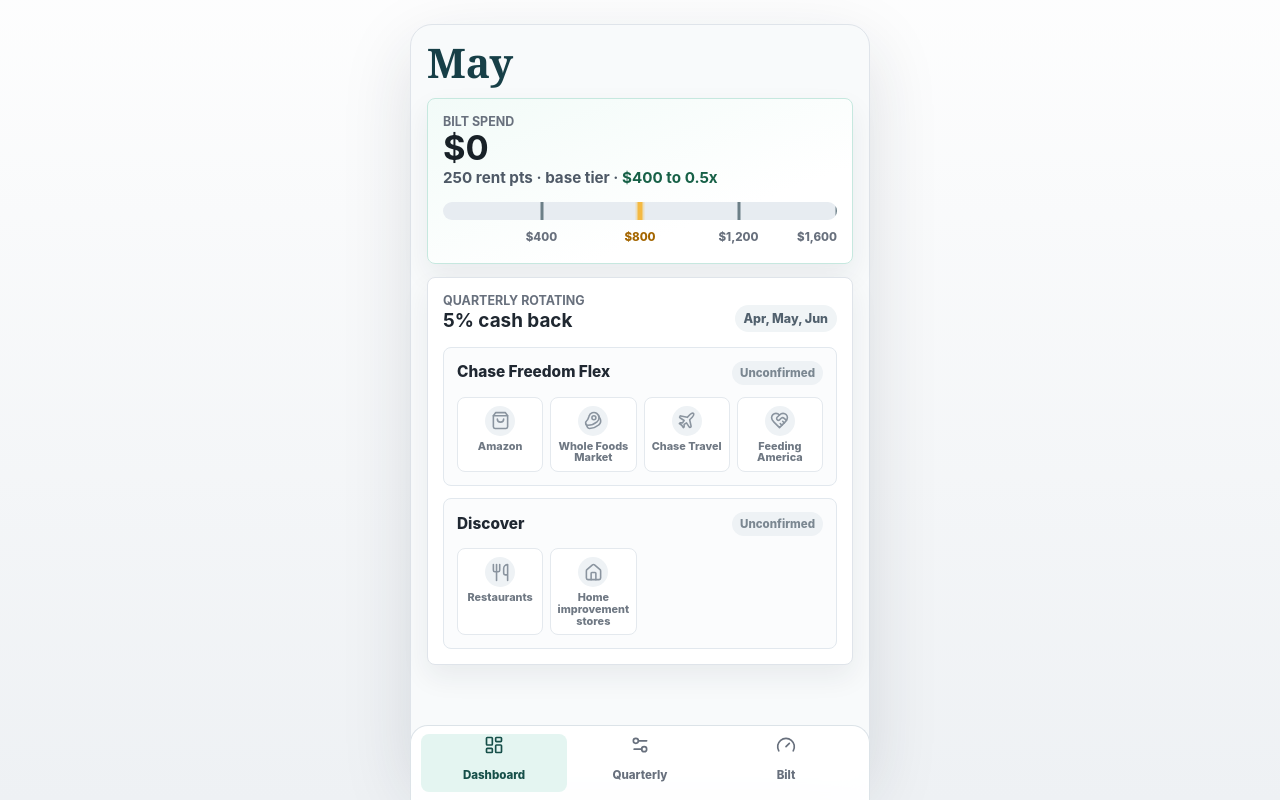
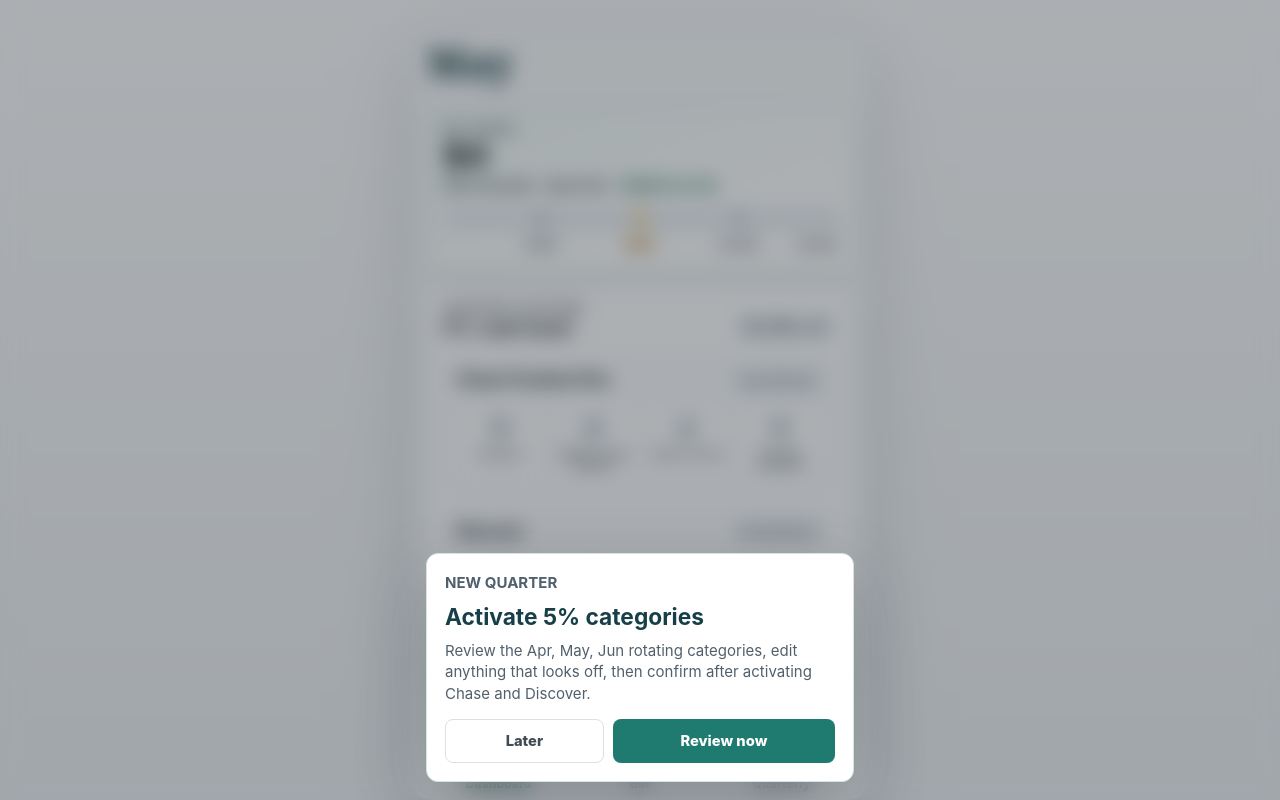
Before and after one commit to AMYFYJ/credit-card-rewards-tracker, a React (Vite) app: page / in a window 1280 px wide. Built offline with nearby package versions, Linux system fonts and the light colour scheme.

Commit message:
Polish quarterly rewards experience

```diff
--- a/src/App.tsx
+++ b/src/App.tsx
@@ -1,16 +1,17 @@
 import { useEffect, useMemo, useState } from 'react';
+import type { ReactElement, SVGProps } from 'react';
 import {
   BadgeDollarSign,
   Beef,
+  Car,
   HeartHandshake,
   Home,
   Fuel,
-  Gauge,
   LayoutDashboard,
   LucideIcon,
   Music,
   Plane,
-  Settings2,
+  BadgePercent,
   ShoppingBag,
   ShoppingCart,
   Store,
@@ -20,6 +21,7 @@
 } from 'lucide-react';
 
 type TabId = 'dashboard' | 'setup' | 'bilt';
+type TabIcon = LucideIcon | ((props: SVGProps<SVGSVGElement> & { size?: number }) => ReactElement);
 
 type RewardsState = {
   quarterMonths: string;
@@ -28,6 +30,7 @@
   chaseActivated: boolean;
   discoverActivated: boolean;
   confirmedQuarterKey: string;
+  reminderDismissedQuarterKey: string;
   biltSpend: number;
 };
 
@@ -49,6 +52,12 @@
   discoverSourceUrl: string;
 };
 
+type AlwaysOnReward = {
+  label: string;
+  rate: string;
+  icon: LucideIcon;
+};
+
 const STORAGE_KEY = 'credit-card-rewards-tracker:v1';
 const RENT_AMOUNT = 1600;
 const PERSONAL_TARGET = 800;
@@ -60,14 +69,40 @@
   chaseActivated: false,
   discoverActivated: false,
   confirmedQuarterKey: '',
+  reminderDismissedQuarterKey: '',
   biltSpend: 0,
 };
 
-const tabs: Array<{ id: TabId; label: string; icon: typeof LayoutDashboard }> = [
+const tabs: Array<{ id: TabId; label: string; icon: TabIcon }> = [
   { id: 'dashboard', label: 'Dashboard', icon: LayoutDashboard },
-  { id: 'setup', label: 'Quarterly', icon: Settings2 },
-  { id: 'bilt', label: 'Bilt', icon: Gauge },
+  { id: 'bilt', label: 'Bilt', icon: BiltLogoIcon },
+  { id: 'setup', label: 'Quarterly', icon: BadgePercent },
 ];
+
+function BiltLogoIcon({
+  size = 20,
+  ...props
+}: SVGProps<SVGSVGElement> & { size?: number }): ReactElement {
+  return (
+    <svg
+      width={size}
+      height={size}
+      viewBox="0 0 24 24"
+      fill="none"
+      xmlns="http://www.w3.org/2000/svg"
+      {...props}
+    >
+      <path
+        d="M4 5h16v14H4V5Z"
+        stroke="currentColor"
+        strokeWidth="1.8"
+        strokeLinejoin="round"
+      />
+      <path d="M4 9.2h16M4 13.4h16" stroke="currentColor" strokeWidth="1.8" />
+      <path d="M9.1 5v4.2M14.6 9.2v4.2M10.8 13.4V19" stroke="currentColor" strokeWidth="1.8" />
+    </svg>
+  );
+}
 
 const housingTiers: HousingTier[] = [
   { spendNeeded: 400, label: '25%', multiplier: 0.5, points: 800 },
@@ -90,6 +125,33 @@
   },
 };
 
+const alwaysOnRewards: Array<{
+  cardName: string;
+  sourceName: string;
+  sourceUrl: string;
+  rewards: AlwaysOnReward[];
+}> = [
+  {
+    cardName: 'Chase Freedom Flex',
+    sourceName: 'Chase',
+    sourceUrl: 'https://creditcards.chase.com/cash-back-credit-cards/freedom/flex',
+    rewards: [
+      { label: 'Chase Travel', rate: '5%', icon: Plane },
+      { label: 'Dining', rate: '3%', icon: Utensils },
+      { label: 'Drugstores', rate: '3%', icon: Store },
+      { label: 'Lyft', rate: '2%', icon: Car },
+      { label: 'Everything else', rate: '1%', icon: Tag },
+    ],
+  },
+  {
+    cardName: 'Discover',
+    sourceName: 'Discover',
+    sourceUrl: 'https://www.discover.com/credit-cards/cash-back/cashback-bonus.html',
+    rewards: [{ label: 'All purchases', rate: '1%', icon: BadgeDollarSign }],
+  },
+];
+
+
 function loadState(): RewardsState {
   try {
     const saved = window.localStorage.getItem(STORAGE_KEY);
@@ -106,6 +168,7 @@
       chaseActivated: Boolean(parsed.chaseActivated),
       discoverActivated: Boolean(parsed.discoverActivated),
       confirmedQuarterKey: parsed.confirmedQuarterKey ?? '',
+      reminderDismissedQuarterKey: parsed.reminderDismissedQuarterKey ?? '',
     };
   } catch {
     return DEFAULT_STATE;
@@ -155,6 +218,15 @@
     .filter(Boolean);
 }
 
+function toTitleCase(value: string): string {
+  return value.replace(/\S+/g, (word) => {
+    if (/^[A-Z]{2,}$/.test(word)) {
+      return word;
+    }
+    return `${word.charAt(0).toUpperCase()}${word.slice(1).toLowerCase()}`;
+  });
+}
+
 function getHousingProgress(spend: number) {
   const unlockedTier = [...housingTiers].reverse().find((tier) => spend >= tier.spendNeeded);
   const nextTier = housingTiers.find((tier) => spend < tier.spendNeeded);
@@ -177,6 +249,9 @@
   const currentQuarterKey = useMemo(() => getCurrentQuarterKey(), []);
   const currentQuarterSuggestion = categorySuggestions[currentQuarterKey] ?? null;
   const housingProgress = useMemo(() => getHousingProgress(state.biltSpend), [state.biltSpend]);
+  const shouldShowQuarterReminder =
+    state.confirmedQuarterKey !== currentQuarterKey &&
+    state.reminderDismissedQuarterKey !== currentQuarterKey;
 
   useEffect(() => {
     window.localStorage.setItem(STORAGE_KEY, JSON.stringify(state));
@@ -195,6 +270,10 @@
       chaseActivated: false,
       discoverActivated: false,
       confirmedQuarterKey: '',
+      reminderDismissedQuarterKey:
+        current.reminderDismissedQuarterKey === currentQuarterSuggestion.key
+          ? ''
+          : current.reminderDismissedQuarterKey,
     }));
   }, [currentQuarterSuggestion, state.confirmedQuarterKey]);
 
@@ -204,6 +283,17 @@
 
   return (
     <main className="app-shell">
+      {shouldShowQuarterReminder && (
+        <QuarterReminderModal
+          quarterMonths={state.quarterMonths}
+          onReview={() => {
+            updateState('reminderDismissedQuarterKey', currentQuarterKey);
+            setActiveTab('setup');
+          }}
+          onDismiss={() => updateState('reminderDismissedQuarterKey', currentQuarterKey)}
+        />
+      )}
+
       {activeTab === 'dashboard' && (
         <header className="app-header app-header--dashboard">
           <h1>{monthName}</h1>
@@ -250,6 +340,42 @@
         })}
       </nav>
     </main>
+  );
+}
+
+function QuarterReminderModal({
+  quarterMonths,
+  onReview,
+  onDismiss,
+}: {
+  quarterMonths: string;
+  onReview: () => void;
+  onDismiss: () => void;
+}) {
+  return (
+    <div className="modal-backdrop" role="presentation">
+      <section
+        className="quarter-reminder-modal"
+        role="dialog"
+        aria-modal="true"
+        aria-labelledby="quarter-reminder-title"
+      >
+        <p className="eyebrow">New quarter</p>
+        <h2 id="quarter-reminder-title">Activate 5% categories</h2>
+        <p>
+          Review the {quarterMonths} rotating categories, edit anything that looks off, then confirm
+          after activating Chase and Discover.
+        </p>
+        <div className="modal-actions">
+          <button type="button" className="secondary-button" onClick={onDismiss}>
+            Later
+          </button>
+          <button type="button" className="primary-button" onClick={onReview}>
+            Review now
+          </button>
+        </div>
+      </section>
+    </div>
   );
 }
 
@@ -354,7 +480,7 @@
       <span>
         <Icon size={19} aria-hidden="true" />
       </span>
-      <strong>{category}</strong>
+      <strong>{toTitleCase(category)}</strong>
     </div>
   );
 }
@@ -471,28 +597,29 @@
 
     updateState('chaseActivated', true);
     updateState('discoverActivated', true);
+    updateState('reminderDismissedQuarterKey', getCurrentQuarterKey());
   };
 
   const editAgain = () => {
     updateState('chaseActivated', false);
     updateState('discoverActivated', false);
     updateState('confirmedQuarterKey', '');
+    updateState('reminderDismissedQuarterKey', getCurrentQuarterKey());
   };
 
   return (
     <div className="view-stack page-pad">
-      <section className="field-card quarter-auto-card">
-        <span>Quarter</span>
-        <strong>{state.quarterMonths}</strong>
-      </section>
+      <header className="page-title page-title--quarterly">
+        <h1>{state.quarterMonths}</h1>
+      </header>
 
       <section className="field-card suggestion-card">
         <div className="suggestion-heading">
           <div>
-            <span>{isConfirmed ? 'Confirmed categories' : 'Review categories'}</span>
+            <span>{isConfirmed ? 'Quarterly Rotating Categories' : 'Review categories'}</span>
             <p>
               {isConfirmed
-                ? 'These categories are locked for the quarter.'
+                ? 'These 5% categories are locked for the quarter.'
                 : 'Edit if needed, then confirm after activating both cards.'}
             </p>
           </div>
@@ -534,6 +661,8 @@
         )}
       </section>
 
+      {isConfirmed && <AlwaysOnRewardsSection />}
+
       {!isConfirmed && (
         <>
           <label className="field-card">
@@ -561,6 +690,42 @@
   );
 }
 
+function AlwaysOnRewardsSection() {
+  return (
+    <section className="field-card always-on-card">
+      <div className="always-on-heading">
+        <span>Always-On Rewards</span>
+        <p>Earn these outside the quarterly rotating categories.</p>
+      </div>
+
+      <div className="always-on-list">
+        {alwaysOnRewards.map((card) => (
+          <article className="always-on-bank" key={card.cardName}>
+            <div className="always-on-bank__header">
+              <strong>{card.cardName}</strong>
+            </div>
+            <div className="always-on-grid">
+              {card.rewards.map((reward) => {
+                const Icon = reward.icon;
+
+                return (
+                  <div className="always-on-reward" key={`${card.cardName}-${reward.label}`}>
+                    <span>
+                      <Icon size={16} aria-hidden="true" />
+                    </span>
+                    <strong>{reward.rate}</strong>
+                    <p>{toTitleCase(reward.label)}</p>
+                  </div>
+                );
+              })}
+            </div>
+          </article>
+        ))}
+      </div>
+    </section>
+  );
+}
+
 function SuggestionRow({
   label,
   categories,
@@ -580,7 +745,7 @@
           {source}
         </a>
       </div>
-      <p>{categories.join(', ')}</p>
+      <p>{categories.map(toTitleCase).join(', ')}</p>
     </article>
   );
 }
--- a/src/styles.css
+++ b/src/styles.css
@@ -41,6 +41,68 @@
   min-height: 100vh;
   margin: 0 auto;
   padding: 18px 16px 92px;
+}
+
+.modal-backdrop {
+  position: fixed;
+  inset: 0;
+  z-index: 30;
+  display: grid;
+  place-items: end center;
+  padding: 18px 16px calc(18px + env(safe-area-inset-bottom));
+  background: rgba(16, 24, 32, 0.34);
+  backdrop-filter: blur(10px);
+}
+
+.quarter-reminder-modal {
+  display: grid;
+  gap: 10px;
+  width: min(100%, 428px);
+  padding: 18px;
+  border: 1px solid #d7e3e1;
+  border-radius: 12px;
+  background: #ffffff;
+  box-shadow: 0 24px 70px rgba(18, 28, 38, 0.22);
+}
+
+.quarter-reminder-modal h2 {
+  margin: 0;
+  color: #173f47;
+  font-size: 1.42rem;
+}
+
+.quarter-reminder-modal p {
+  margin: 0;
+  color: #51606d;
+  font-size: 0.94rem;
+  line-height: 1.45;
+}
+
+.modal-actions {
+  display: grid;
+  grid-template-columns: 1fr 1.4fr;
+  gap: 9px;
+  margin-top: 4px;
+}
+
+.primary-button,
+.secondary-button {
+  min-height: 44px;
+  border-radius: 8px;
+  font-size: 0.92rem;
+  font-weight: 850;
+}
+
+.primary-button {
+  border: 0;
+  color: #ffffff;
+  background: #1f7a6f;
+}
+
+.secondary-button {
+  border: 1px solid #d9e1e7;
+  color: #3f4b55;
+  background: #ffffff;
 }
 
 .app-header {
@@ -530,13 +592,22 @@
   box-shadow: 0 0 0 3px rgba(31, 122, 111, 0.14);
 }
 
-.quarter-auto-card {
-  gap: 4px;
+.page-title {
+  margin-bottom: 9px;
 }
 
-.quarter-auto-card strong {
+.page-title h1 {
+  margin: 0;
   color: #173f47;
-  font-size: 1.28rem;
+  font-family: ui-serif, Georgia, Cambria, "Times New Roman", Times, serif;
+  font-size: 2.15rem;
+  font-weight: 760;
+  letter-spacing: 0;
+  line-height: 0.98;
+}
+
+.page-title--quarterly h1 {
+  max-width: 11ch;
 }
 
 .suggestion-card {
@@ -617,6 +688,106 @@
   color: #51606d;
   font-size: 0.88rem;
   line-height: 1.35;
+}
+
+.always-on-card {
+  gap: 15px;
+  border-color: #d9e6e2;
+  background: linear-gradient(180deg, #ffffff 0%, #f8fbfa 100%);
+}
+
+.always-on-heading {
+  display: grid;
+  gap: 4px;
+}
+
+.always-on-heading > span {
+  color: #202832;
+  font-size: 1rem;
+  font-weight: 850;
+}
+
+.always-on-heading p {
+  margin: 0;
+  color: #68707d;
+  font-size: 0.84rem;
+  line-height: 1.35;
+}
+
+.always-on-list {
+  display: grid;
+  gap: 10px;
+}
+
+.always-on-bank {
+  display: grid;
+  gap: 10px;
+  padding: 13px;
+  border: 1px solid #e1e8ee;
+  border-radius: 8px;
+  background: #ffffff;
+}
+
+.always-on-bank__header {
+  display: block;
+}
+
+.always-on-bank__header strong {
+  color: #202832;
+  font-size: 0.9rem;
+}
+
+.always-on-bank__header a {
+  color: #176147;
+  font-size: 0.78rem;
+  font-weight: 800;
+  text-decoration: none;
+}
+
+.always-on-grid {
+  display: grid;
+  grid-template-columns: repeat(auto-fit, minmax(58px, 1fr));
+  gap: 7px;
+}
+
+.always-on-reward {
+  display: grid;
+  justify-items: center;
+  gap: 4px;
+  min-height: 72px;
+  padding: 8px 3px;
+  border: 1px solid #e4e9ee;
+  border-radius: 8px;
+  background: #fbfdfc;
+  text-align: center;
+}
+
+.always-on-reward span {
+  display: inline-flex;
+  align-items: center;
+  justify-content: center;
+  width: 28px;
+  height: 28px;
+  border-radius: 50%;
+  color: #176147;
+  background: #e6f4ef;
+}
+
+.always-on-reward strong {
+  color: #173f47;
+  font-size: 0.82rem;
+  line-height: 1;
+}
+
+.always-on-reward p {
+  margin: 0;
+  color: #51606d;
+  font-size: 0.58rem;
+  font-weight: 760;
+  line-height: 1.08;
+  overflow-wrap: normal;
+  word-break: normal;
+  hyphens: none;
 }
 
 .toggle-card {
@@ -768,40 +939,67 @@
 
 .bottom-tabs {
   position: fixed;
-  right: 0;
+  right: 50%;
   bottom: 0;
-  left: 0;
+  left: auto;
   z-index: 10;
   display: grid;
   grid-template-columns: repeat(3, minmax(0, 1fr));
+  align-items: end;
+  gap: 0;
   width: min(100%, 460px);
   margin: 0 auto;
-  padding: 8px 10px calc(8px + env(safe-area-inset-bottom));
-  border-top: 1px solid #dce3e8;
-  background: rgba(255, 255, 255, 0.96);
-  backdrop-filter: blur(16px);
+  padding: 12px 18px calc(8px + env(safe-area-inset-bottom));
+  border: 0;
+  border-radius: 0;
+  background: linear-gradient(
+    180deg,
+    rgba(248, 250, 251, 0) 0%,
+    rgba(248, 250, 251, 0.9) 32%,
+    #f8fafb 62%,
+    #f8fafb 100%
+  );
+  box-shadow: none;
+  backdrop-filter: blur(12px);
+  transform: translateX(50%);
 }
 
 .tab-button {
+  position: relative;
   display: grid;
+  min-width: 0;
+  min-height: 52px;
+  align-content: end;
   justify-items: center;
-  gap: 4px;
-  min-height: 58px;
+  gap: 5px;
   border: 0;
-  border-radius: 8px;
-  color: #68707d;
+  border-radius: 0;
+  color: #78838f;
   background: transparent;
-  font-size: 0.72rem;
+  font-size: 0.76rem;
   font-weight: 800;
+  transition: color 160ms ease;
+}
+
+.tab-button svg {
+  position: relative;
+  z-index: 1;
+  width: 22px;
+  height: 22px;
+  margin: 0;
+}
+
+.tab-button span {
+  position: relative;
+  z-index: 1;
 }
 
 .tab-button.is-active {
-  color: #164f49;
-  background: #e4f5f1;
+  color: #176147;
 }
 
 .app-header--dashboard {
-  margin-bottom: 16px;
+  margin-bottom: 24px;
 }
 
 .app-header--dashboard h1 {
@@ -827,11 +1025,7 @@
   }
 
   .bottom-tabs {
-    right: 50%;
-    left: auto;
-    transform: translateX(50%);
-    border-right: 1px solid #dce3e8;
-    border-left: 1px solid #dce3e8;
-    border-radius: 18px 18px 0 0;
+    bottom: 0;
+    border-radius: 0 0 22px 22px;
   }
 }
```
